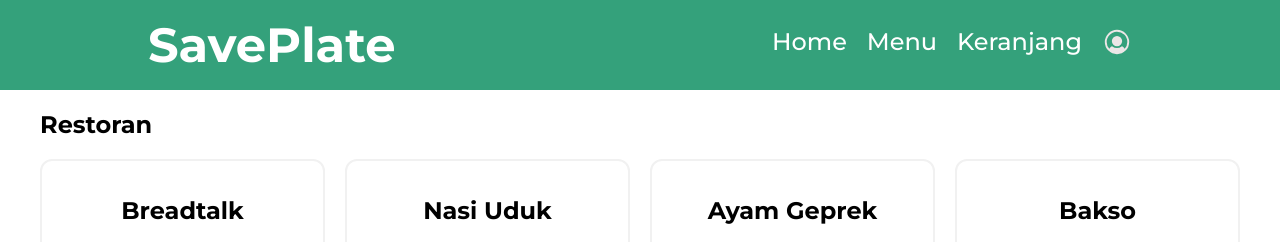
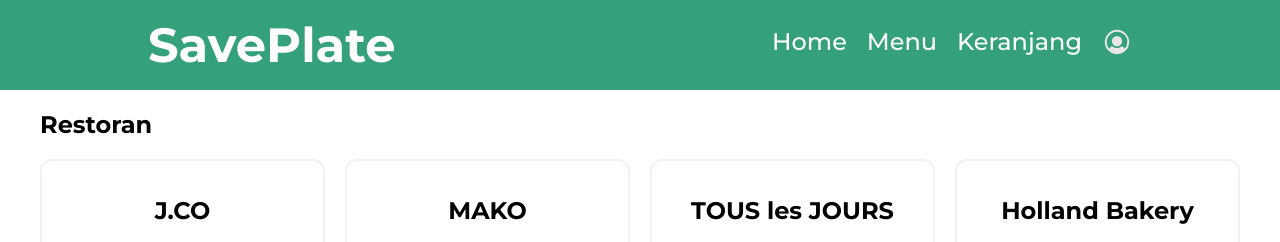
Before and after one commit to aryo04/SavePlate, a PHP site: page /pages/restoranrotidankue.php in a window 1280 px wide. Shown: the top 242 px of the page. Run offline with PHP 8.4, Linux system fonts and the light colour scheme.

```diff
--- a/pages/restoranrotidankue.php
+++ b/pages/restoranrotidankue.php
@@ -5,36 +5,36 @@
             <h2>Restoran</h2>
             <div class="resto-grid">
                 <a href="../pages/rotidankue.php" class="resto-item">
+                    <h2>J.CO</h2>
+                    <img src="../images/jco.png" alt="J.CO">
+                </a>
+                <a href="../pages/rotidankue.php" class="resto-item">
+                    <h2>MAKO</h2>
+                    <img src="../images/mako.png" alt="MAKO">
+                </a>
+                <a href="../pages/rotidankue.php" class="resto-item">
+                    <h2>TOUS les JOURS</h2>
+                    <img src="../images/touslesjours.png" alt="TOUS les JOURS">
+                </a>
+                <a href="../pages/rotidankue.php" class="resto-item">
+                    <h2>Holland Bakery</h2>
+                    <img src="../images/hollandbakery.png" alt="Holland Bakery">
+                </a>
+                <a href="../pages/rotidankue.php" class="resto-item">
+                    <h2>Dapur Cokelat</h2>
+                    <img src="../images/dapurcokelat.png" alt="Dapur Cokelat">
+                </a>
+                <a href="../pages/rotidankue.php" class="resto-item">
+                    <h2>The Harvest</h2>
+                    <img src="../images/harvest.png" alt="The Harvest">
+                </a>
+                <a href="../pages/rotidankue.php" class="resto-item">
+                    <h2>Roti Boy</h2>
+                    <img src="../images/rotiboy.png" alt="Roti Boy">
+                </a>
+                <a href="../pages/rotidankue.php" class="resto-item">
                     <h2>Breadtalk</h2>
                     <img src="../images/breadtalk.png" alt="Breadtalk">
-                </a>
-                <a href="../pages/rotidankue.php" class="resto-item">
-                    <h2>Nasi Uduk</h2>
-                    <img src="../images/nasiuduk.png" alt="Nasi Uduk">
-                </a>
-                <a href="../pages/rotidankue.php" class="resto-item">
-                    <h2>Ayam Geprek</h2>
-                    <img src="../images/ayamgeprek.png" alt="Ayam Geprek">
-                </a>
-                <a href="../pages/rotidankue.php" class="resto-item">
-                    <h2>Bakso</h2>
-                    <img src="../images/bakso.png" alt="Bakso">
-                </a>
-                <a href="../pages/rotidankue.php" class="resto-item">
-                    <h2>Mie Ayam</h2>
-                    <img src="../images/mieayam.png" alt="Mie Ayam">
-                </a>
-                <a href="../pages/rotidankue.php" class="resto-item">
-                    <h2>Sate Padang</h2>
-                    <img src="../images/satepadang.png" alt="Sate Padang">
-                </a>
-                <a href="../pages/rotidankue.php" class="resto-item">
-                    <h2>Ketoprak</h2>
-                    <img src="../images/ketoprak.png" alt="Ketoprak">
-                </a>
-                <a href="../pages/rotidankue.php" class="resto-item">
-                    <h2>Gado-Gado</h2>
-                    <img src="../images/gadogado.png" alt="Gado-Gado">
                 </a>
             </div>
         </section>
--- a/pages/rotidankue.php
+++ b/pages/rotidankue.php
@@ -3,7 +3,7 @@
 <main>
     <section class="product-details">
         <h2>Detail Produk</h2>
-        <a href="restorancamilan.htmls" class="back-button">← Kembali ke Menu</a>
+        <a href="restoranrotidankue.php" class="back-button">← Kembali ke Menu</a>
 
         <!-- Form untuk Nasi Padang -->
         <form action="../pages/keranjang.php" method="POST">
```
